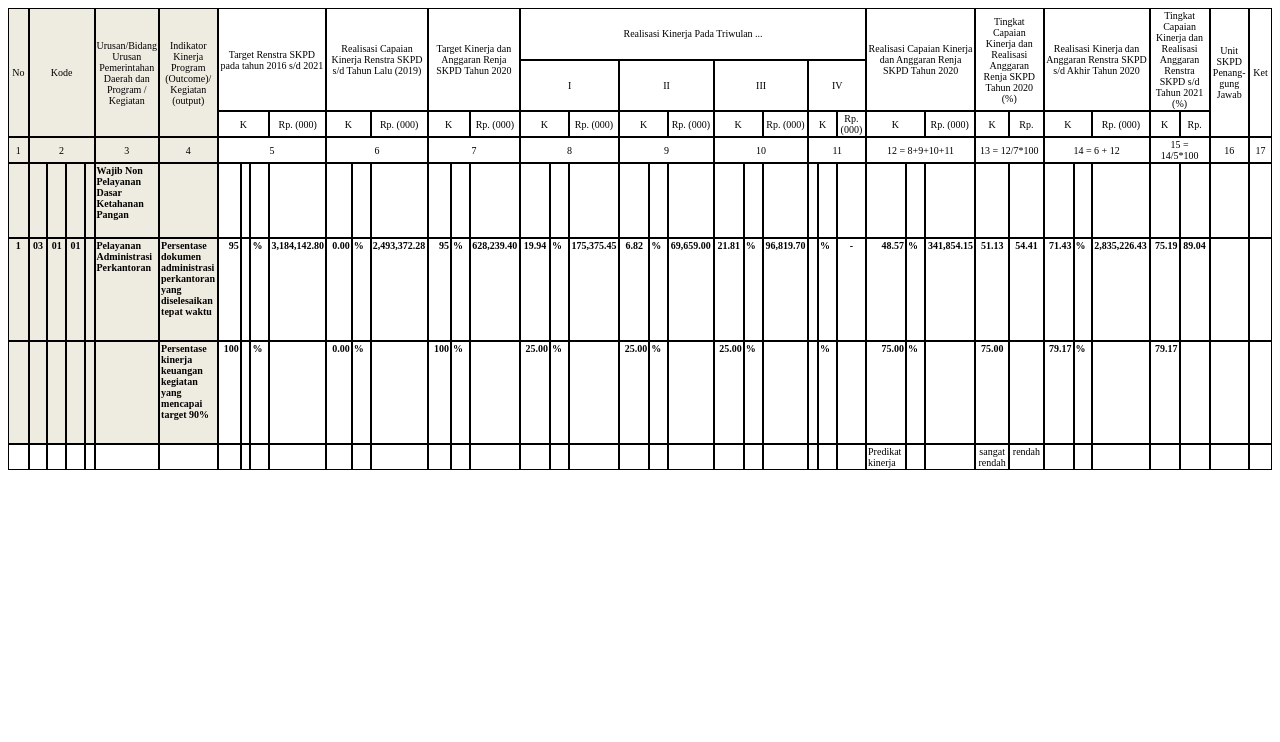
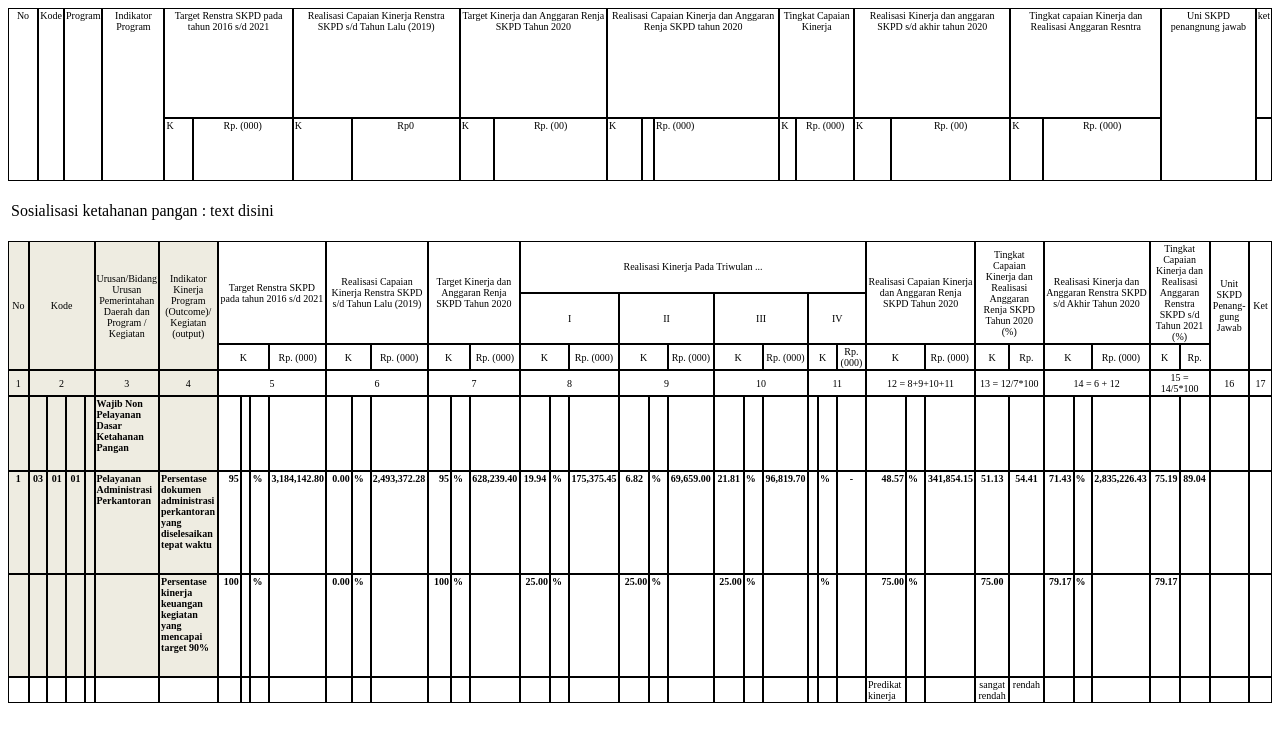
Before and after one commit to farhan27007/emonev, a PHP site: page /cetak-laporan-akhir.php in a window 1280 px wide. Shown: the top 742 px of the page. Run offline with PHP 8.4, Linux system fonts and the light colour scheme; some libraries are stand-ins or nearby versions.

Commit message:
penambahan tabel pada page print out

```diff
--- a/cetak-laporan-akhir.php
+++ b/cetak-laporan-akhir.php
@@ -14,7 +14,62 @@
 
     </head>
     <body>
-        <table cellspacing="0" border="0" class="backup-table-print mt-4">
+
+        <!-- top-table -->
+        <table cellspacing="0" border="0" class="backup-table-print">
+            <colgroup width="30"></colgroup>
+            <colgroup span="2" width="13"></colgroup>
+
+            <tr>
+                <td class="table-style-print" rowspan=2 height="169" align="center" valign=top>No</td>
+                <td class="table-style-print" colspan=3 rowspan=2 align="center" valign=top>Kode</td>
+                <td class="table-style-print" rowspan=2 align="center" valign=top>Program</td>
+                <td class="table-style-print" rowspan=2 align="center" valign=top>Indikator Program</td>
+                <td class="table-style-print" colspan=3 align="center" valign=top>Target Renstra SKPD pada tahun 2016 s/d 2021</td>
+                <td class="table-style-print" colspan=3 align="center" valign=top>Realisasi Capaian Kinerja Renstra SKPD s/d Tahun Lalu (2019)</td>
+                <td class="table-style-print" colspan=3 align="center" valign=top>Target Kinerja dan Anggaran Renja SKPD Tahun 2020</td>
+                <td class="table-style-print" colspan=3 align="center" valign=top>Realisasi Capaian Kinerja dan Anggaran Renja SKPD tahun 2020</td>
+                <td class="table-style-print" colspan=3 align="center" valign=top>Tingkat Capaian Kinerja</td>
+                <td class="table-style-print" colspan=3 align="center" valign=top>Realisasi Kinerja dan anggaran SKPD s/d akhir tahun 2020</td>
+                <td class="table-style-print" colspan=3 align="center" valign=top>Tingkat capaian Kinerja dan Realisasi Anggaran Resntra</td>
+                <td class="table-style-print" colspan=2 rowspan=2 align="center" valign=top>Uni SKPD penangnung jawab</td>
+                <td class="table-style-print" align="center" valign=top>ket</td>
+            </tr>
+            <tr>
+                <td class="table-style-print" align="left" valign=top>K</td>
+                <td class="table-style-print" colspan=2 align="center" valign=top>Rp. (000)</td>
+                <td class="table-style-print" align="left" valign=top>K</td>
+                <td class="table-style-print" colspan=2 align="center" valign=top sdval="0">Rp0</td>
+                <td class="table-style-print" align="left" valign=top>K</td>
+                <td class="table-style-print" colspan=2 align="center" valign=top>Rp. (00)</td>
+                <td class="table-style-print" align="left" valign=top>K</td>
+                <td class="table-style-print" align="left" valign=top><br></td>
+                <td class="table-style-print" align="left" valign=top>Rp. (000)</td>
+                <td class="table-style-print" align="left" valign=top>K</td>
+                <td class="table-style-print" colspan=2 align="center" valign=top>Rp. (000)</td>
+                <td class="table-style-print" align="left" valign=top>K</td>
+                <td class="table-style-print" colspan=2 align="center" valign=top>Rp. (00)</td>
+                <td class="table-style-print" align="left" valign=top>K</td>
+                <td class="table-style-print" colspan=2 align="center" valign=top>Rp. (000)</td>
+                <td class="table-style-print" align="left" valign=top><br></td>
+            </tr>
+        </table>
+        <!-- top-table -->
+
+        <!-- middle-table -->
+        <br>
+        <table>
+            <tr>
+                <td>Sosialisasi ketahanan pangan</td>
+                <td> : </td>
+                <td>text disini</td>
+            </tr>
+        </table>
+        <br>
+        <!-- middle-table -->
+
+        <!-- bottom table -->
+        <table cellspacing="0" border="0" class="backup-table-print">
             <colgroup span="41" width="64"></colgroup>
             <tr>
                 <td class="table-style-print" rowspan=3 height="60" align="center" valign=middle bgcolor="#EEECE1">
@@ -345,6 +400,7 @@
                 <td class="table-style-print" align="left" valign=middle><br></td>
             </tr>
         </table>
+        <!-- bottom table -->
     </body>
     </html>
 
@@ -362,4 +418,4 @@
 
     .table-style-print {
       border: 1px solid #000; }
-    </style>
+  </style>
```
Also changed, not shown: tes.php (added).
